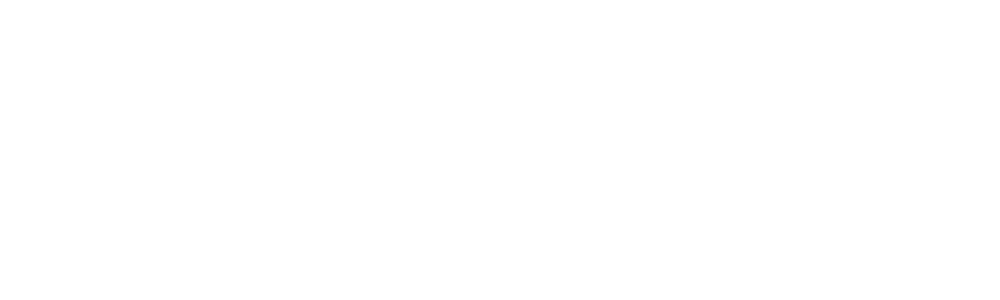
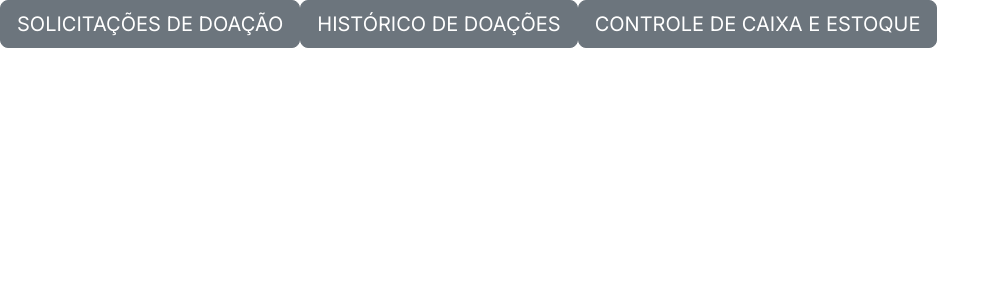
Before and after one commit to duduvf11/Certificadora-Identitaria, a React (Vite) app in the folder frontend/certficadora-identitaria/: page /admin in a window 1280 px wide. Before the commit this address had no page. Shown: the top 300 px of the page, without its empty margins (0-1000 px from the left). Built offline with nearby package versions, Linux system fonts and the light colour scheme.

Commit message:
Novas Rotas

```diff
--- a/frontend/certficadora-identitaria/src/App.jsx
+++ b/frontend/certficadora-identitaria/src/App.jsx
@@ -8,6 +8,10 @@ import DonateAbsorvents from './components/donateAbsorvents/DonateAbsorvents';
 import DonateMoney from './components/donateMoney/DonateMoney';
 import Request from "./components/request/Request";
 import Project from "./components/project/Project";
+import Admin_home from "./components/admin_home/admin_home";
+import Control from "./components/control/controle";
+import Demands from "./components/demands/demanda";
+import History from "./components/history/historico";
 
 const App = () => {
   return (
@@ -19,6 +23,10 @@ const App = () => {
         <Route path="/donate-absorvents" element={<DonateAbsorvents />} />
         <Route path="/request" element={<Request />} />
         <Route path="/project" element={<Project />} />
+        <Route path="/admin" element={<Admin_home />} />
+        <Route path="/control" element={<Control />} />
+        <Route path="/demands" element={<Demands />} />
+        <Route path="/history" element={<History />} />
       </Routes>
     </Router>
   );
--- a/frontend/certficadora-identitaria/src/components/admin_home/admin_home.jsx
+++ b/frontend/certficadora-identitaria/src/components/admin_home/admin_home.jsx
@@ -1,25 +1,30 @@
-import {} from 'react'
-import "./admin_home.css"
-
-import Button from 'react-bootstrap/esm/Button'
-
+import { useState } from 'react';
+import './admin_home.css';
+import Button from 'react-bootstrap/Button';
+import { Link } from 'react-router-dom';
 
 const admin_home = () => {
   return (
-    <div>
-    <Button className='home_button' variant="secondary" size="lg">
+    <div className="admin-home">
+      <Link to="/demands">
+      <Button className="home-button" variant="secondary" size="lg">
         SOLICITAÇÕES DE DOAÇÃO
-    </Button>
+      </Button>
+      </Link>
 
-    <Button className='home_button' variant="secondary" size="lg">
+      <Link to="/history">
+      <Button className="home-button" variant="secondary" size="lg">
         HISTÓRICO DE DOAÇÕES
-    </Button>
+      </Button>
+      </Link>
 
-    <Button className='home_button' variant="secondary" size="lg">
+      <Link to="/control">
+      <Button className="home-button" variant="secondary" size="lg">
         CONTROLE DE CAIXA E ESTOQUE
-    </Button>
-  </div>
-  )
-}
+      </Button>
+      </Link>
+    </div>
+  );
+};
 
-export default admin_home
+export default admin_home;
--- a/frontend/certficadora-identitaria/src/components/control/controle.jsx
+++ b/frontend/certficadora-identitaria/src/components/control/controle.jsx
@@ -2,7 +2,7 @@ import {} from 'react'
 
 const controle = () => {
   return (
-    <div>controle</div>
+    <div>Controle de caixa e estoque</div>
   )
 }
 
--- a/frontend/certficadora-identitaria/src/components/demands/demanda.jsx
+++ b/frontend/certficadora-identitaria/src/components/demands/demanda.jsx
@@ -2,7 +2,7 @@ import {} from 'react'
 
 const demanda = () => {
   return (
-    <div>demanda</div>
+    <div>Solicitações de doações</div>
   )
 }
 
--- a/frontend/certficadora-identitaria/src/components/history/historico.jsx
+++ b/frontend/certficadora-identitaria/src/components/history/historico.jsx
@@ -2,7 +2,7 @@ import {} from 'react'
 
 const historico = () => {
   return (
-    <div>historico</div>
+    <div>Histórico de Doações</div>
   )
 }
 
--- a/frontend/certficadora-identitaria/src/components/project/Project.jsx
+++ b/frontend/certficadora-identitaria/src/components/project/Project.jsx
@@ -6,6 +6,8 @@ import Logo_Admin from '../../assets/Marca_Bons_fluidos1.svg';
 import Button from 'react-bootstrap/Button';
 import Form from 'react-bootstrap/Form';
 import Alert from 'react-bootstrap/Alert';
+
+import { Link } from 'react-router-dom';
 
 const Project = () => {
 
@@ -82,9 +84,11 @@ const Project = () => {
                             onChange={(e) => setPassword(e.target.value)}
                             />
                     </Form.Group>
+                    <Link to="/admin">
                     <Button variant="primary" type="submit">
                         Submit
                     </Button>
+                    </Link>
                 </Form>
             </div>
         </div>
```
